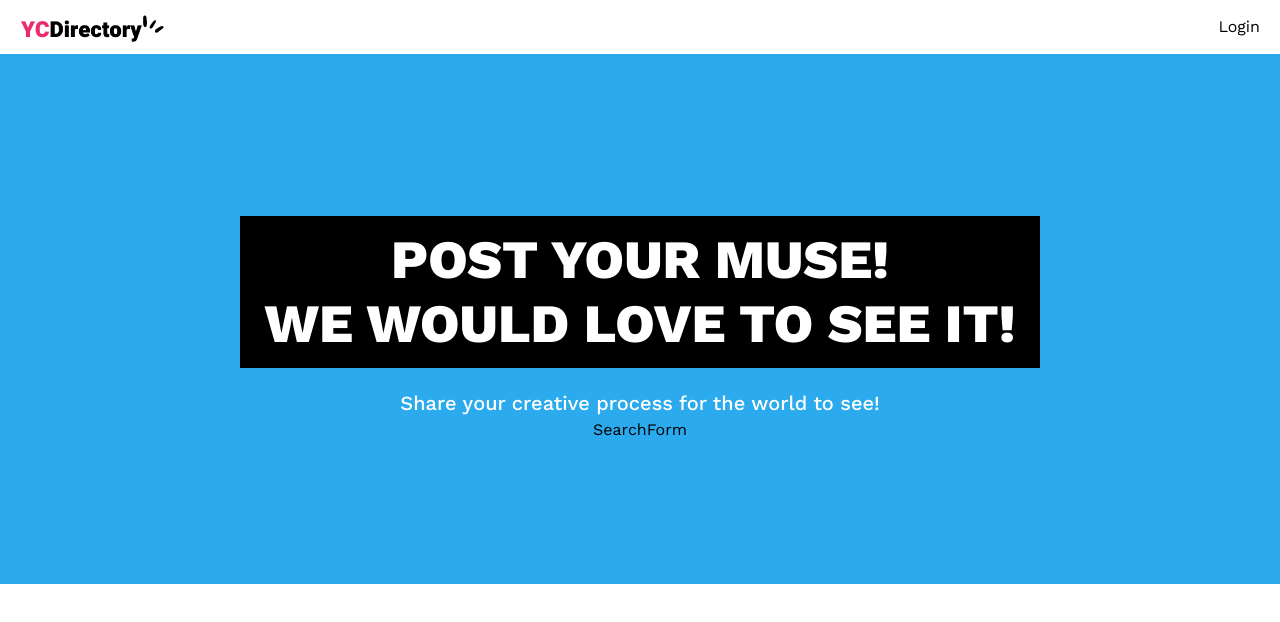
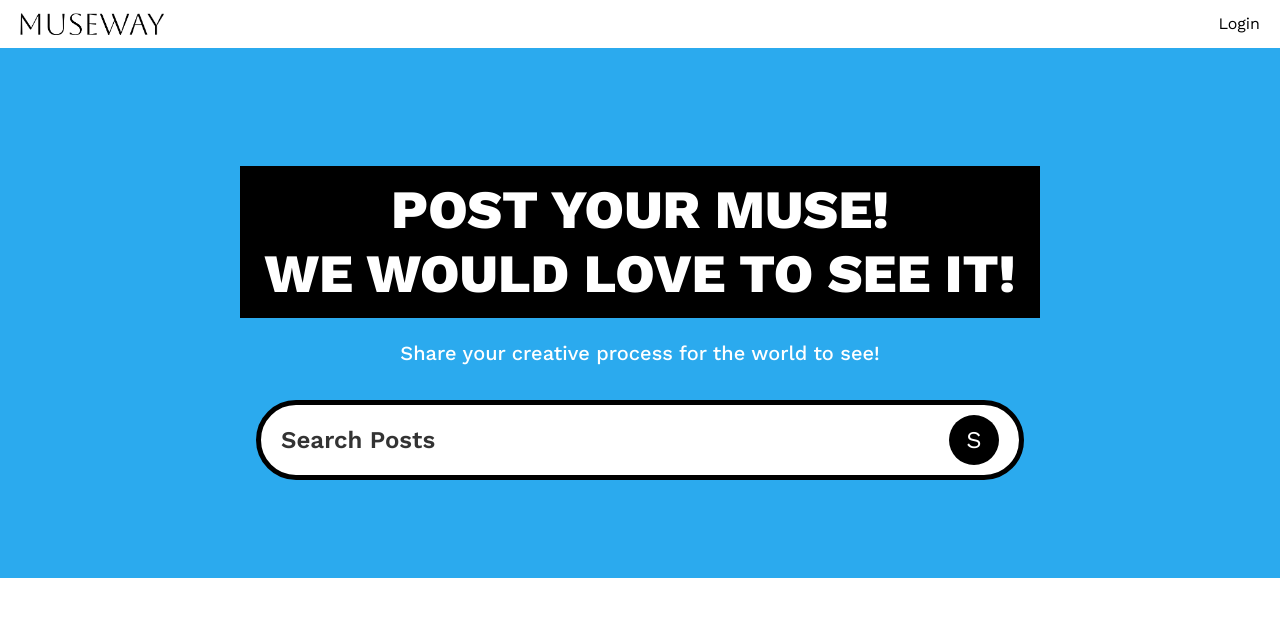
Before and after one commit to cnarunner/Museway, a Next.js app: page / in a window 1280 px wide. Shown: the top 622 px of the page. Built offline with nearby package versions, Linux system fonts and the light colour scheme; no server answers.

Commit message:
Search Form implemented

```diff
--- a/app/(root)/page.tsx
+++ b/app/(root)/page.tsx
@@ -1,17 +1,23 @@
 import Image from "next/image";
 import SearchForm from "@/app/components/SearchForm";
 
-export default function Home() {
+export default async function Home({searchParams}: {
+    searchParams: Promise<{ query?: string}>
+}) {
+    const query = (await searchParams).query;
+
   return (
     <>
         <section className={"pink_container"}>
-            <h1 className={"heading"}>Post your muse! <br/> We would love to see it!</h1>
+            <h1 className={"heading"}>
+                Post your muse! <br/> We would love to see it!
+            </h1>
 
             <p className={"sub-heading !max-w-3xl"}>
                 Share your creative process for the world to see!
             </p>
 
-            <SearchForm/>
+            <SearchForm query={query}/>
 
         </section>
     </>
--- a/app/components/SearchForm.tsx
+++ b/app/components/SearchForm.tsx
@@ -1,8 +1,27 @@
 import React from 'react'
+import Form from "next/form";
+import {reset} from "next/dist/lib/picocolors";
+import SearchFormReset from "@/app/components/SearchFormReset";
 
-const SearchForm = () => {
+const SearchForm = ({query}: {query?: string}) => {
+
     return (
-        <div>SearchForm</div>
+        <Form action={"/"} scroll={false} className={"search-form"}>
+            <input
+                name={"query"}
+                defaultValue={query}
+                className={"search-input"}
+                placeholder={"Search Posts"}
+            />
+
+            <div className={"flex gap-2"}>
+                {query &&  <SearchFormReset/> }
+
+                <button type={"submit"} className={"search-btn text-white"}>
+                    S
+                </button>
+            </div>
+        </Form>
     )
 }
 export default SearchForm
--- /dev/null
+++ b/app/components/SearchFormReset.tsx
@@ -0,0 +1,20 @@
+"use client"
+
+import Link from "next/link";
+
+const SearchFormReset = () => {
+    const reset = () => {
+        const form = document.querySelector(".search-form") as HTMLFormElement;
+        if (form) form.reset();
+    }
+
+    return (
+        <button type={"reset"} onClick={reset}>
+            <Link href={"/"} className={"search-btn text-white"}>
+                X
+            </Link>
+        </button>
+
+    )
+}
+export default SearchFormReset
```
Also changed, not shown: public/logo.png.
